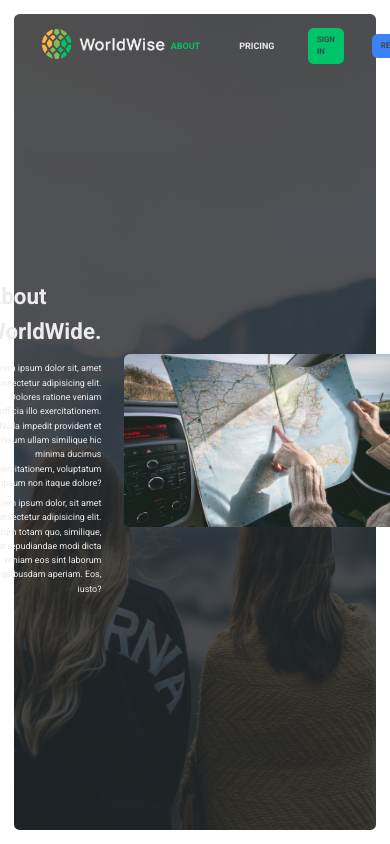
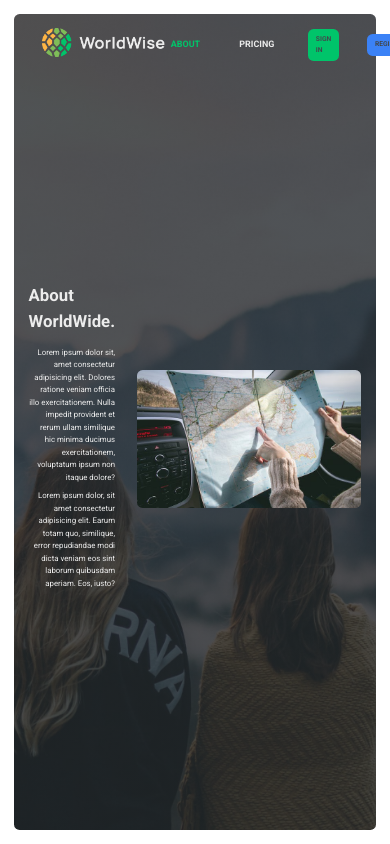
Before and after one commit to hasiukrostyslav/WorldWise, a React (Vite) app: page /about in a window 390 px wide. Shown: the top 844 px of the page. Built offline with nearby package versions, Linux system fonts and the light colour scheme.

Commit message:
added media queries for small tablet in home page

```diff
--- a/src/components/Button.tsx
+++ b/src/components/Button.tsx
@@ -37,8 +37,12 @@ const sizes = {
     padding: 0.8rem 1rem;
   `,
   medium: css`
-    font-size: 1.4rem;
-    padding: 1rem 1.6rem;
+    font-size: 1.2rem;
+    padding: 1rem 1.4rem;
+    ${mediaQueries(SCREEN_SIZE.Tablet)`
+      font-size: 1.4rem;
+      padding: 1rem 1.6rem;
+    `}
     ${mediaQueries(SCREEN_SIZE.SmallLaptop)`
       font-size: 1.6rem;
       padding: 1.2rem 1.8rem;
--- a/src/components/PriceCard.tsx
+++ b/src/components/PriceCard.tsx
@@ -1,7 +1,9 @@
 import styled from 'styled-components';
 
+import { useUser } from '../hooks/useUser';
+import { SCREEN_SIZE, mediaQueries } from '../styles/mediaQueries';
+
 import { ButtonLink } from './Button';
-import { useUser } from '../hooks/useUser';
 
 interface PriceCardProps {
   plan: string;
@@ -13,15 +15,19 @@ interface PriceCardProps {
 const StyledPriceCard = styled.div`
   background-color: var(--color-dark--1);
   width: 25rem;
-  padding: 4rem 5rem;
+  padding: 2rem 3rem;
   border-radius: 1rem;
   display: flex;
   flex-direction: column;
   align-items: center;
 
+  ${mediaQueries(SCREEN_SIZE.Tablet)` padding: 4rem 5rem;`}
+
   h2 {
-    font-size: 4rem;
+    font-size: 3rem;
     padding: 2rem 0;
+
+    ${mediaQueries(SCREEN_SIZE.Tablet)` font-size: 4rem;`}
   }
 
   span {
--- a/src/components/User.tsx
+++ b/src/components/User.tsx
@@ -34,6 +34,7 @@ const AvatarButton = styled.button`
   width: 4rem;
   height: 4rem;
   border: none;
+  overflow: hidden;
 
   &:focus {
     outline: 4px solid var(--color-primary--0);
@@ -44,8 +45,8 @@ const AvatarButton = styled.button`
   }
 
   img {
-    width: 100%;
-    border-radius: 50%;
+    width: 4rem;
+    height: auto;
   }
 `;
 
--- a/src/pages/About.tsx
+++ b/src/pages/About.tsx
@@ -1,4 +1,6 @@
 import styled from 'styled-components';
+
+import { SCREEN_SIZE, mediaQueries } from '../styles/mediaQueries';
 
 const AboutPage = styled.section`
   flex-grow: 1;
@@ -14,19 +16,23 @@ const AboutPage = styled.section`
     align-items: end;
 
     h2 {
-      font-size: 4rem;
+      font-size: 3rem;
       margin-bottom: 2rem;
+      ${mediaQueries(SCREEN_SIZE.Tablet)` font-size: 4rem;`}
     }
 
     p {
       text-align: end;
       margin-bottom: 1rem;
+      font-size: 1.4rem;
+      ${mediaQueries(SCREEN_SIZE.Tablet)` font-size: 1.6rem;`}
     }
   }
 
   & img {
-    width: 50rem;
+    width: 40rem;
     border-radius: 1rem;
+    ${mediaQueries(SCREEN_SIZE.Tablet)` width: 50rem;`}
   }
 `;
 
```
